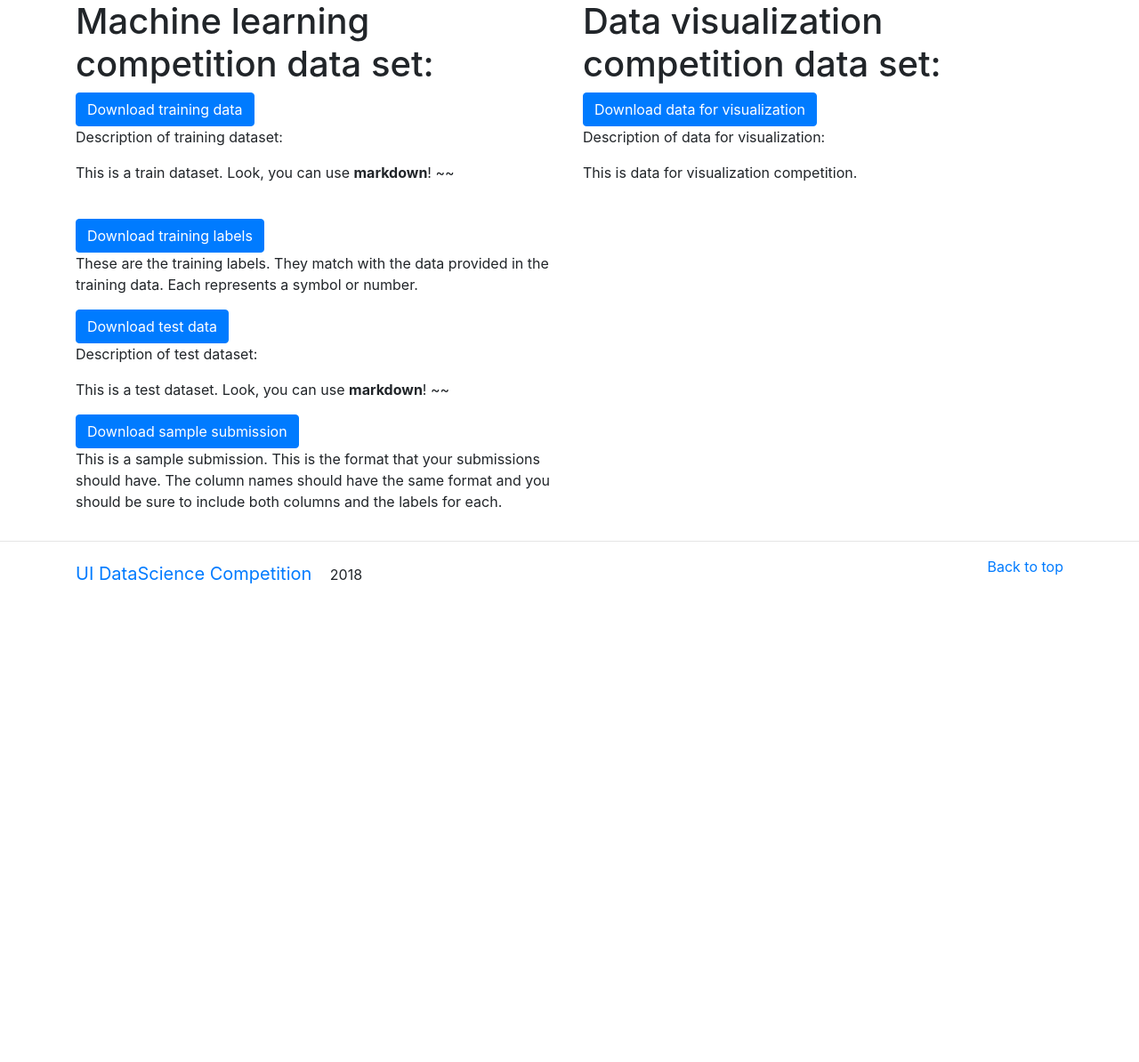
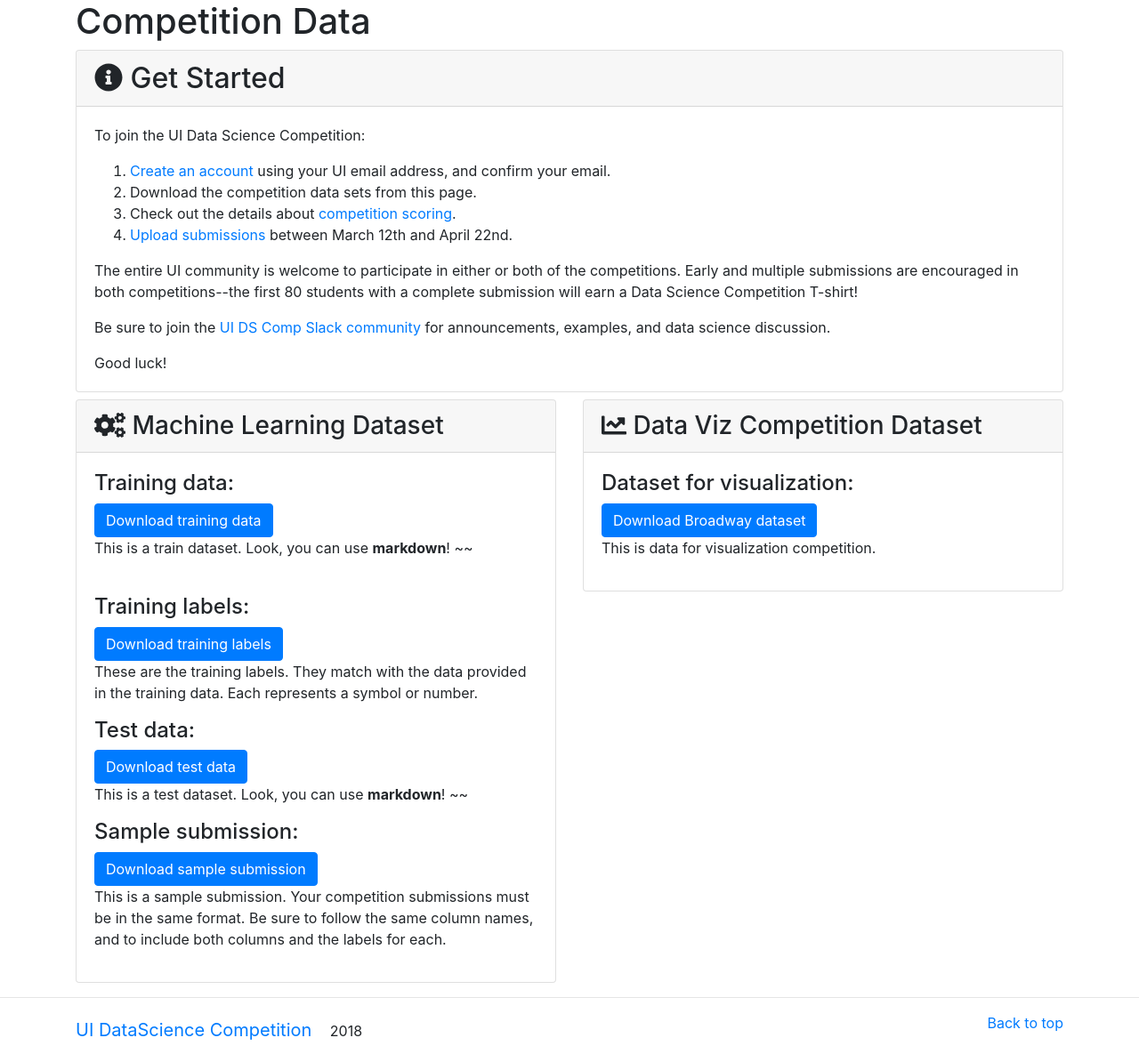
Before and after one commit to CamdenClark/dscomp, a Flask app: page /data in a window 1280 px wide. Shown: the part 56-1250 px from the top of the page at 89% size. Before the commit the page ends 712 px from the top, so only its background shows below. Run offline with Flask 2, Linux system fonts and the light colour scheme; data comes from the database, SQL or seed files in the repository; some libraries are stand-ins or nearby versions.

Commit message:
update data template, add info at top, remove unnecessary p, change headings

```diff
--- a/dscomp/templates/data.html
+++ b/dscomp/templates/data.html
@@ -2,42 +2,72 @@
 {% block title %}Sign In{% endblock %}
 {% block body %}
 <div class="container">
+  <h1>Competition Data</h1>
+  <div class="row mb-2 mt-2">
+      <div class="col-sm-12">
+        <div class="card">
+          <h2 class="card-header"><i class="fas fa-info-circle"></i> Get Started</h2>
+          <div class="card-body">
+            <p class="card-text">To join the UI Data Science Competition:</p>
+            <ol>
+              <li><a href="https://dscomp.ibest.uidaho.edu/register">Create an account</a> using your UI email address, and confirm your email.</li>
+              <li>Download the competition data sets from this page.</li>
+              <li>Check out the details about <a href="https://dscomp.ibest.uidaho.edu/scoring">competition scoring</a>.</li>
+              <li><a href="https://dscomp.ibest.uidaho.edu/upload">Upload submissions</a> between March 12th and April 22nd.</li>
+            </ol>
+            <p class="card-text">The entire UI community is welcome to participate in either or both of the competitions. Early and multiple submissions are encouraged in both competitions--the first 80 students with a complete submission will earn a Data Science Competition T-shirt!</p>
+            <p class="card-text">Be sure to join the <a href="https://join.slack.com/t/uidscomp/shared_invite/enQtMzI4OTQ2NzkyMDU0LWZhNTJjNjdhYjFjZWQ4MjUxYmY1MjUxMmIxZjZmMTIwN2Q3NWI5YTBkY2RkNGM1YTg4NWNmMzIxZWExN2RiOWE" target="_blank">UI DS Comp Slack community</a> for announcements, examples, and data science discussion.</p>
+            <p class="card-text">Good luck!</p>
+          </div>
+        </div>
+      </div>
+  </div>
   <div class="row">
     <div class="col-md-6">
-
-      <h1 id="machine-data">Machine learning competition data set:</h1>
+      <div class="card">
+        <h3 id="machine-data" class="card-header"><i class="fas fa-cogs"></i> Machine Learning Dataset</h3>
+        <div class="card-body">
+          <h4>Training data:</h4>
           <a class="btn btn-primary" href={{ url_for('uploaded_file', filename='train.csv') }}>Download training data</a>
 
-      <p>Description of training dataset:</p>
-      <p>
 {% filter markdown %}
 {{ content[0].content|safe }}
-  {% endfilter %}</p>
-      <br />
+{% endfilter %}
+
+          <br>
+          <h4>Training labels:</h4>
           <a class="btn btn-primary" href={{ url_for('uploaded_file', filename='train_labels.csv') }}>Download training labels</a>
           <p>These are the training labels. They match with the data provided in the training data. Each represents a symbol or number.</p>
+          <h4>Test data:</h4>
           <a class="btn btn-primary" href={{ url_for('uploaded_file', filename='test.csv') }}>Download test data</a>
 
-      <p>Description of test dataset:</p>
-      <p>
 {% filter markdown %}
 {{ content[1].content|safe }}
 {% endfilter %}
-      </p>
+
+          <h4>Sample submission:</h4>
           <a class="btn btn-primary" href={{ url_for('uploaded_file', filename='sample_submission.csv') }}>Download sample submission</a>
-      <p>This is a sample submission. This is the format that your submissions should have. The column names should have the same format and you should be sure to include both columns and the labels for each.</p>
+          <p>This is a sample submission. Your competition submissions must be in the same format. Be sure to follow the same column names, and to include both columns and the labels for each.</p>
         </div>
+      </div>
+    </div>
+
     <div class="col-md-6">
-      <h1 id="viz-data">Data visualization competition data set:</h1>
-      <a class="btn btn-primary" href={{ url_for('uploaded_file', filename='vizdata.csv') }}>Download data for visualization</a>
+      <div class="card">
+        <h3 id="viz-data" class="card-header"><i class="fas fa-chart-line"></i> Data Viz Competition Dataset</h3>
+        <div class="card-body">
+          <h4>Dataset for visualization:</h4>
+          <a class="btn btn-primary" href={{ url_for('uploaded_file', filename='vizdata.csv') }}>Download Broadway dataset</a>
 
-      <p>Description of data for visualization:</p>
-      <p>
 {% filter markdown %}
 {{ content[2].content|safe }}
 {% endfilter %}
-      </p>
+
         </div>
       </div>
     </div>
+
+  </div>
+
+</div>
 {% endblock body %}
```
Lines whose indentation alone changed are shown as unchanged.
